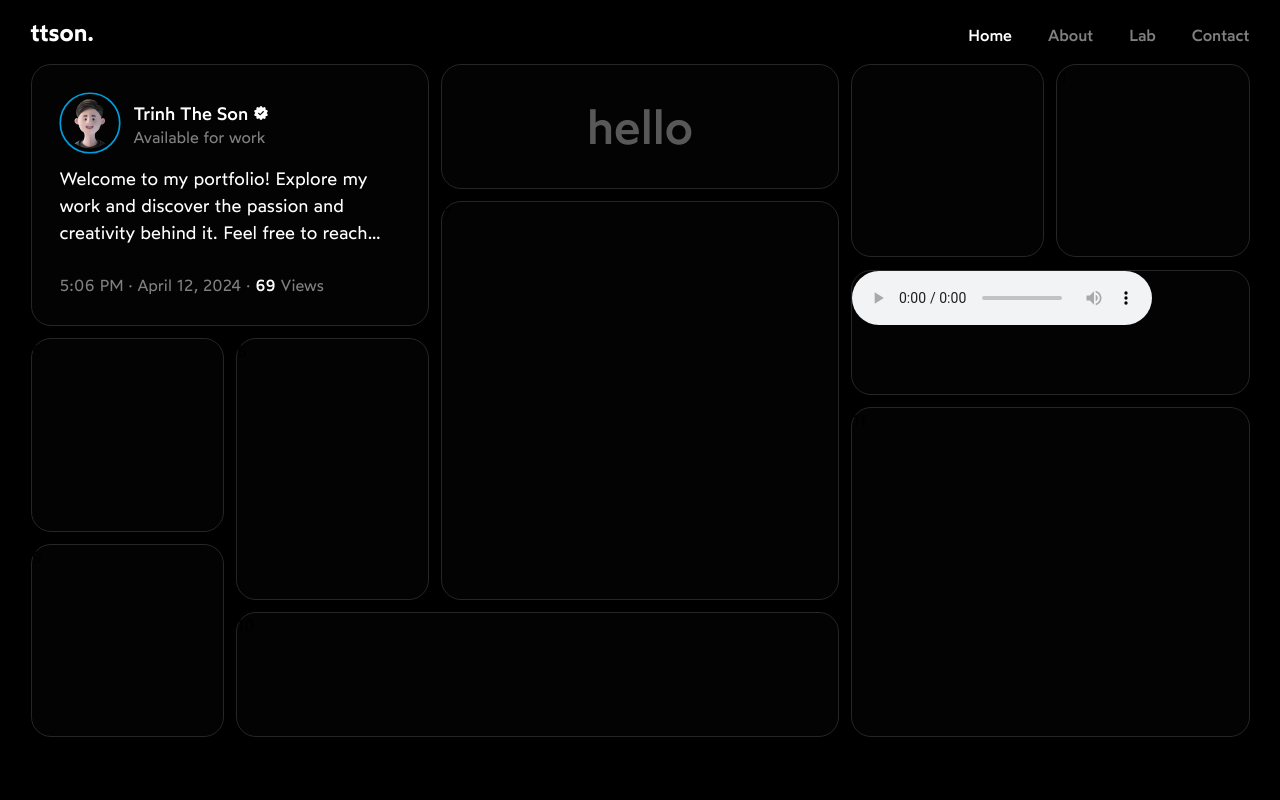
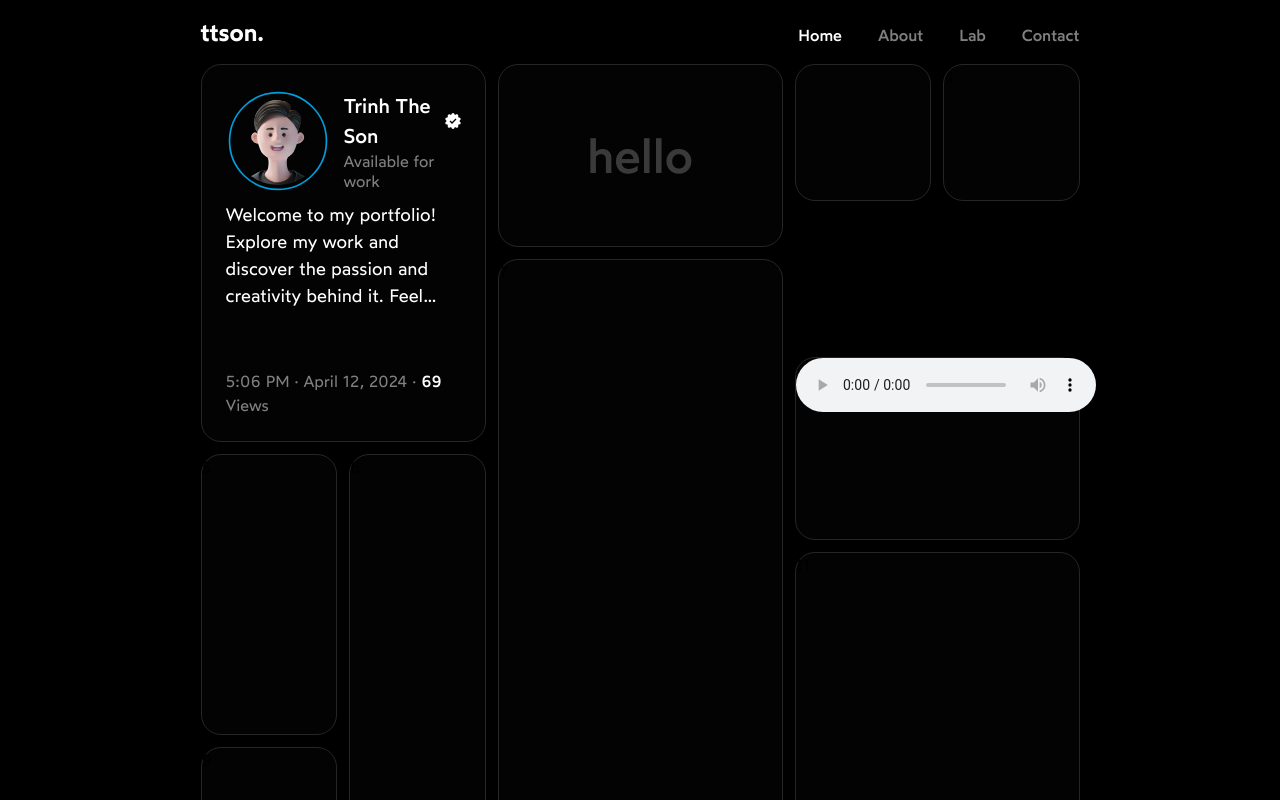
Before and after one commit to ttsoncs/portfolio-refactor, a Next.js app: page / in a window 1280 px wide. Shown: the top 800 px of the page. Built offline with nearby package versions, Linux system fonts and the light colour scheme.

Commit message:
Adjust gap sizes and max-width in FirstGrid.js, HomeGrid.js, and MaxWidthWrapper.js

```diff
--- a/src/components/HomeGrid/FirstGrid.js
+++ b/src/components/HomeGrid/FirstGrid.js
@@ -47,15 +47,14 @@ const Wrapper = styled.section`
   border-radius: 20px;
   border: 1px solid var(--color-border);
   display: grid;
-  gap: 12px;
+  gap: 8px;
   grid-column: 1/5;
   grid-row: 1/5;
   grid-template-rows: repeat(6, 1fr);
-  padding: 28px;
+  padding: 24px;
 
   @media ${QUERIES.phoneAndSmaller} {
-    aspect-ratio: 4 / 3;
-    padding: 24px;
+    aspect-ratio: 3 / 2;
     grid-column: 1/-1;
     grid-row: initial;
   }
@@ -96,7 +95,7 @@ const NameWrapper = styled.div`
 
 const Name = styled.p`
   color: var(--color-primary-text);
-  font-size: ${18 / 16}rem;
+  font-size: ${20 / 16}rem;
   font-weight: var(--font-weight-medium);
 
   @media ${QUERIES.phoneAndSmaller} {
@@ -105,8 +104,8 @@ const Name = styled.p`
 `;
 
 const Badge = styled(Image)`
-  width: 14px;
-  height: 14px;
+  width: 16px;
+  height: 16px;
 
   @media ${QUERIES.phoneAndSmaller} {
     width: 14px;
@@ -132,14 +131,13 @@ const SecondBox = styled.div`
 
 const Tweet = styled.p`
   -webkit-box-orient: vertical;
-  -webkit-line-clamp: 3;
+  -webkit-line-clamp: 4;
   color: var(--color-primary-text);
   display: -webkit-box;
   font-size: ${18 / 16}rem;
   overflow: hidden;
 
   @media ${QUERIES.phoneAndSmaller} {
-    -webkit-line-clamp: 4;
     font-size: ${16 / 16}rem;
   }
 `;
--- a/src/components/MaxWidthWrapper/MaxWidthWrapper.js
+++ b/src/components/MaxWidthWrapper/MaxWidthWrapper.js
@@ -10,10 +10,14 @@ function MaxWidthWrapper({ children }) {
 
 const Wrapper = styled.div`
   margin-inline: auto;
-  max-width: ${BREAKPOINTS.laptopMax * 0.85}px;
+  max-width: ${BREAKPOINTS.laptopMax * 0.9}px;
   min-height: 100%;
   padding-inline: 28px;
   position: relative;
+
+  @media ${QUERIES.laptopAndSmaller} {
+    max-width: ${BREAKPOINTS.tabletMax * 0.85}px;
+  }
 
   @media ${QUERIES.tabletAndSmaller} {
     max-width: ${BREAKPOINTS.tabletMax * 0.8}px;
```
